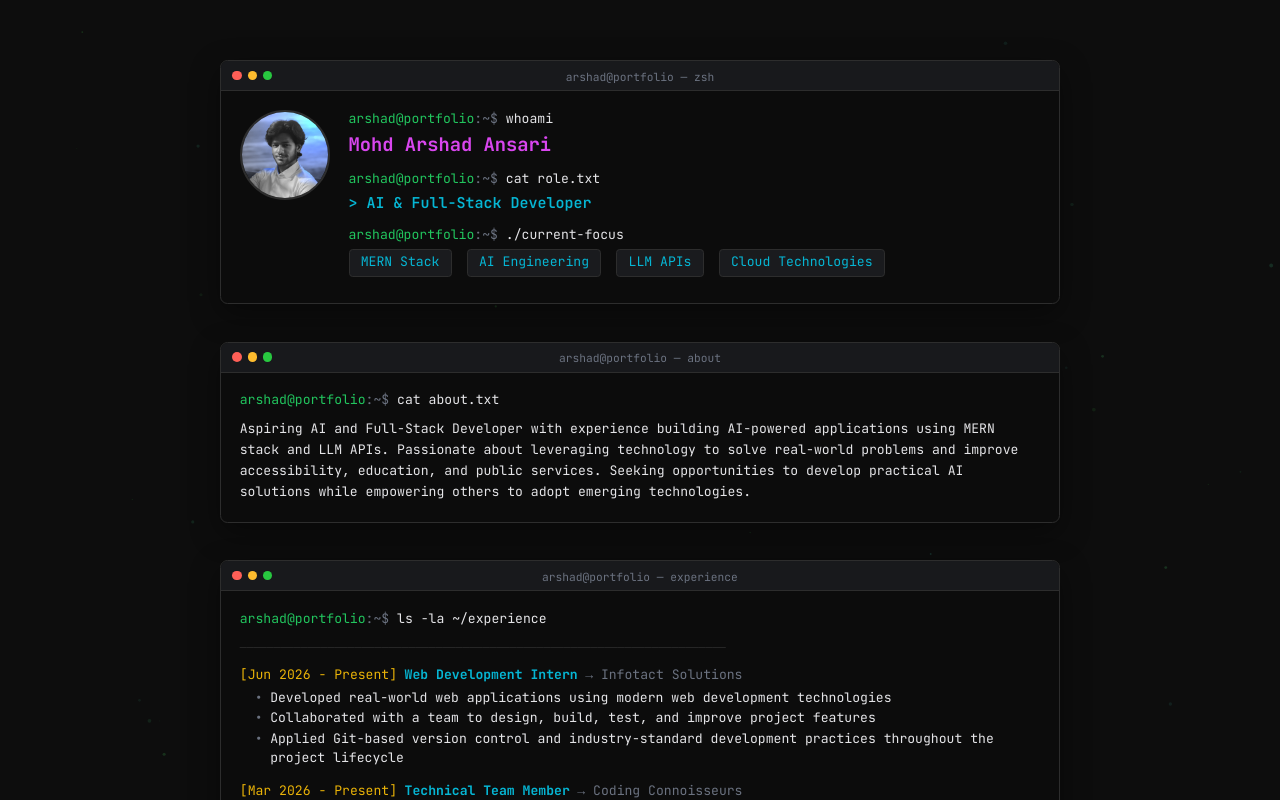
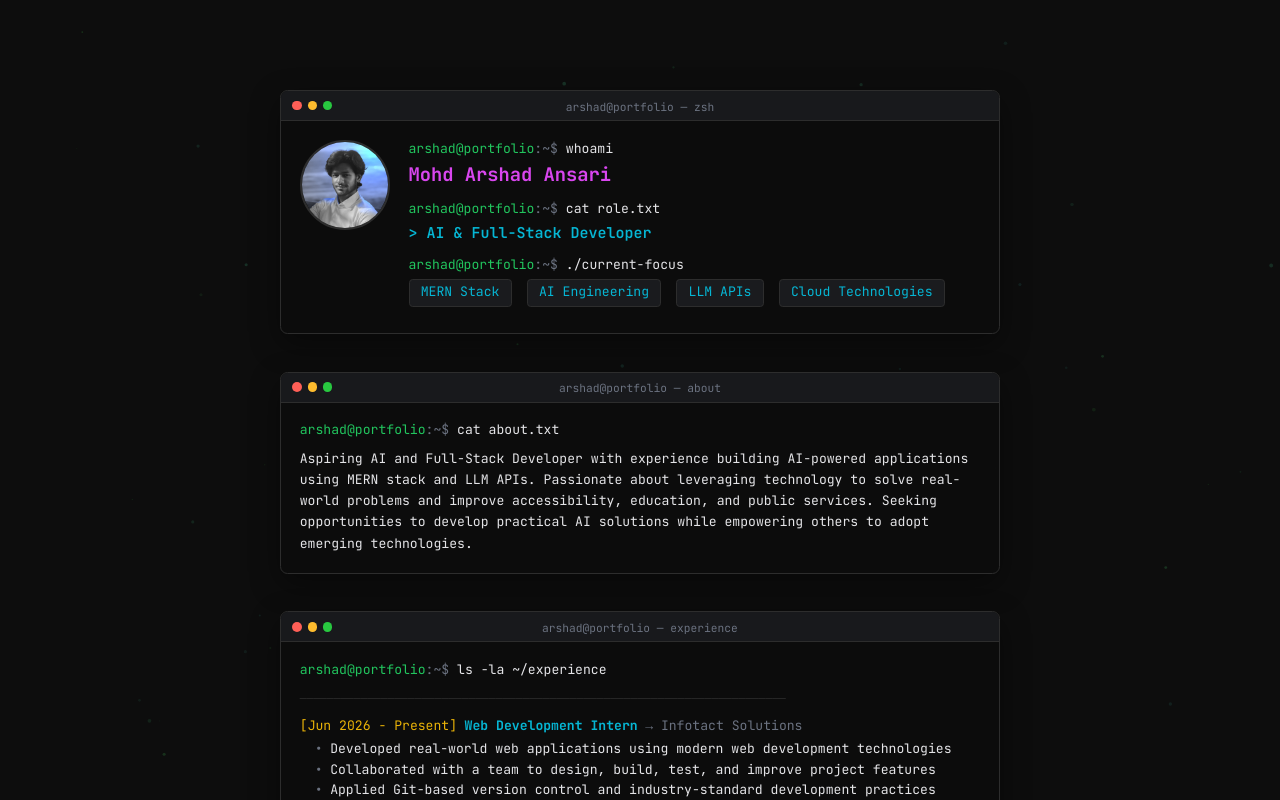
Before and after one commit to mohdarshadd/portfolio, a Next.js app: page / in a window 1280 px wide. Shown: the top 800 px of the page. Built offline with nearby package versions, Linux system fonts and the light colour scheme.

Commit message:
More top gap and narrower terminals
- pt-16 sm:pt-24 for more space above hero
- max-w-4xl → max-w-3xl to tighten section width

```diff
--- a/src/components/Portfolio.tsx
+++ b/src/components/Portfolio.tsx
@@ -35,7 +35,7 @@ function Bullet({ text }: { text: string }) {
 
 export default function Portfolio() {
   return (
-    <div className="w-full min-h-screen pt-10 sm:pt-16 pb-6 sm:pb-10 px-3 sm:px-6 relative z-10">
+    <div className="w-full min-h-screen pt-16 sm:pt-24 pb-6 sm:pb-10 px-3 sm:px-6 relative z-10">
       {/* ──────────── Hero ──────────── */}
       <TerminalSection>
         <div className="flex flex-col sm:flex-row items-start gap-5">
--- a/src/components/TerminalSection.tsx
+++ b/src/components/TerminalSection.tsx
@@ -11,7 +11,7 @@ export function TerminalSection({
   title?: string;
 }) {
   return (
-    <div className="w-full max-w-4xl mx-auto mb-10 bg-bg-primary/90 backdrop-blur-sm border border-border rounded-lg shadow-[0_10px_30px_rgba(0,0,0,0.4)] overflow-hidden">
+    <div className="w-full max-w-3xl mx-auto mb-10 bg-bg-primary/90 backdrop-blur-sm border border-border rounded-lg shadow-[0_10px_30px_rgba(0,0,0,0.4)] overflow-hidden">
       <div className="h-8 bg-bg-window/90 border-b border-border flex items-center px-3 relative shrink-0">
         <div className="flex gap-[6px] items-center shrink-0">
           <div className="w-2.5 h-2.5 rounded-full bg-[#FF5F57]" />
```
